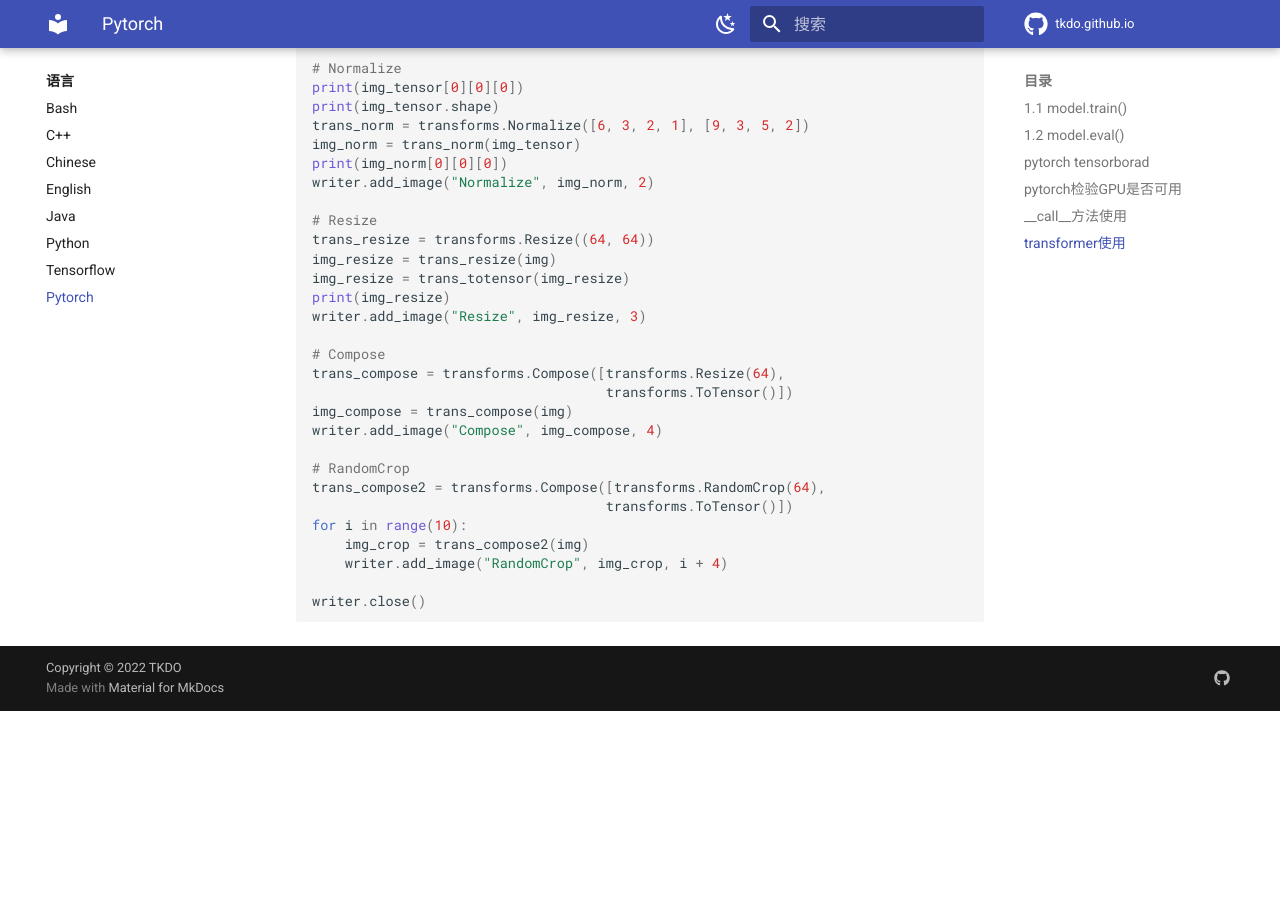
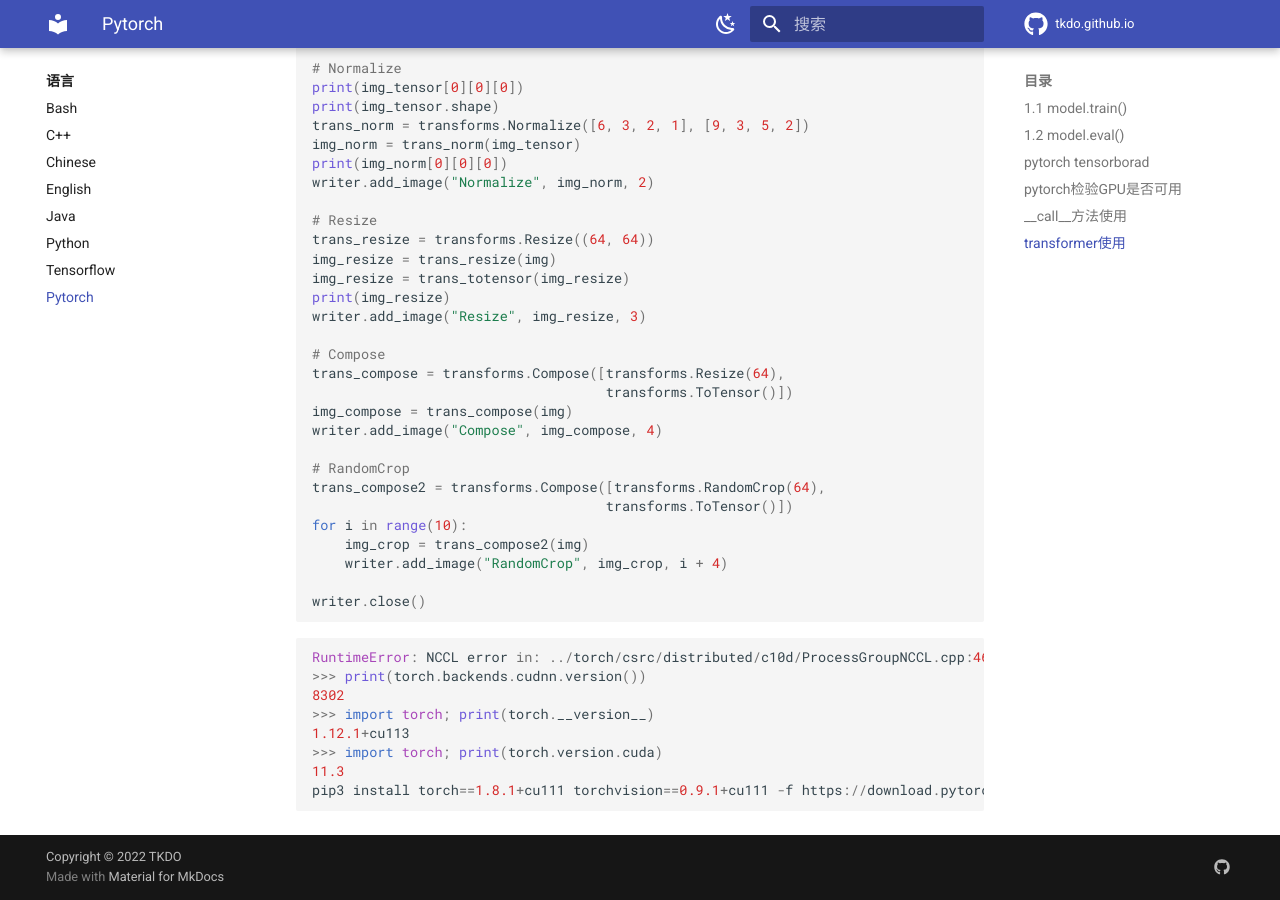
Before and after one commit to tkdo/tkdo.github.io, an MkDocs documentation site: the page built from docs/language/pytorch.md, in a window 1280 px wide and 900 px high, scrolled down 1528 px. Built offline with MkDocs 1.6.1 and Material for MkDocs 9.7.7, drawn with Linux system fonts in a browser that asks for light colours; comment, search, counter and statistics services are not loaded; before the commit the page ends 2239 px from its top, so only the background shows below that.

Commit message:
fix upate

````diff
--- a/docs/language/pytorch.md
+++ b/docs/language/pytorch.md
@@ -89,3 +89,13 @@
 
 writer.close()
 ```
+```python
+RuntimeError: NCCL error in: ../torch/csrc/distributed/c10d/ProcessGroupNCCL.cpp:46, unhandled cuda error, NCCL version 2.10.3
+>>> print(torch.backends.cudnn.version())
+8302
+>>> import torch; print(torch.__version__)
+1.12.1+cu113
+>>> import torch; print(torch.version.cuda)
+11.3
+pip3 install torch==1.8.1+cu111 torchvision==0.9.1+cu111 -f https://download.pytorch.org/whl/torch_stable.html
+```
````
